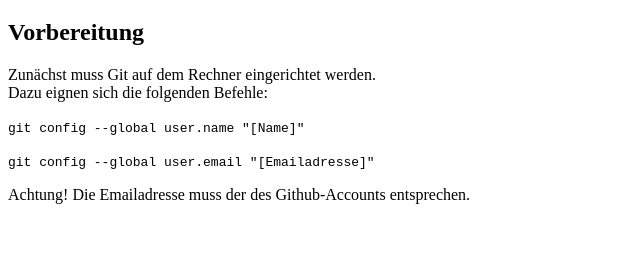
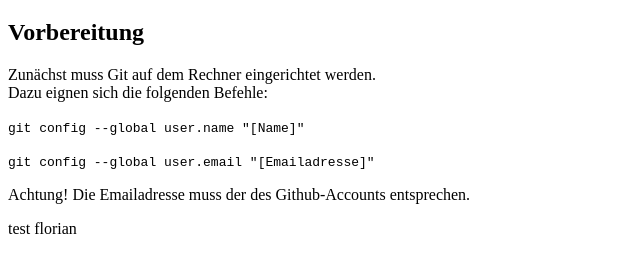
Before and after one commit to sNeAkingEoN/Versionsverwaltung, a plain HTML site: page index.html in a window 1280 px wide. Shown: the part 61-334 px from the top of the page, without its empty margins (0-640 px from the left). Drawn offline with Linux system fonts and the light colour scheme.

Commit message:
test message

```diff
--- a/index.html
+++ b/index.html
@@ -20,6 +20,7 @@
     <p><code>git config --global user.email "[Emailadresse]"</code></p>
     <p>Achtung! Die Emailadresse muss der des Github-Accounts entsprechen.</p>
 
+	<p>test florian</p>
 
     </body>
 </html>
```
